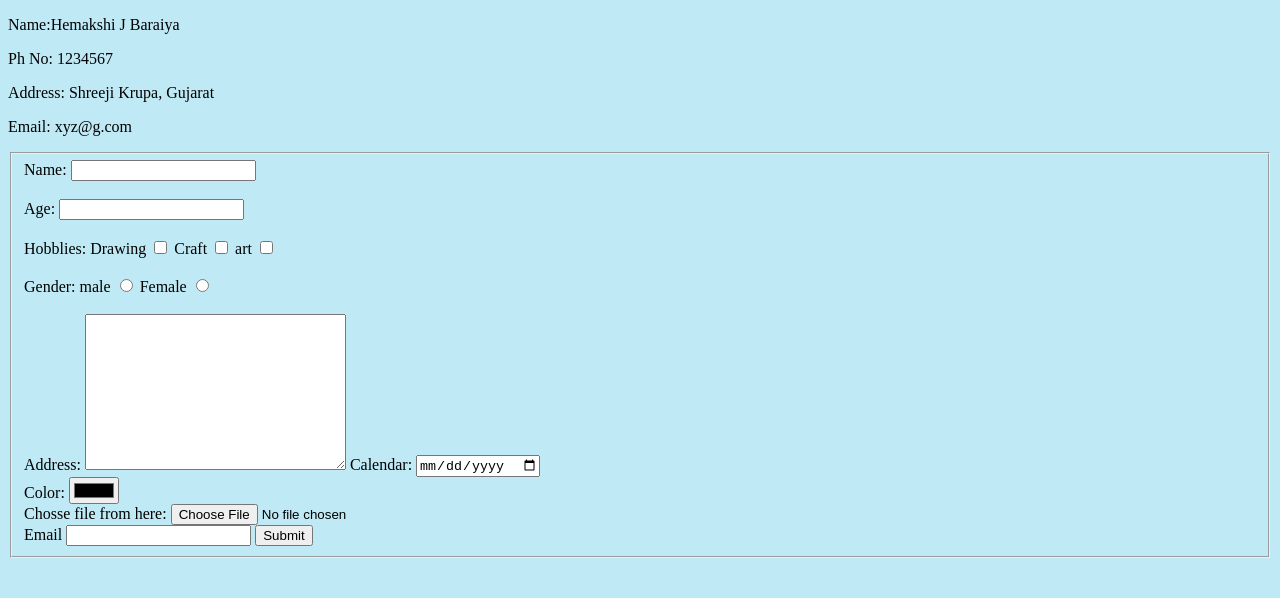
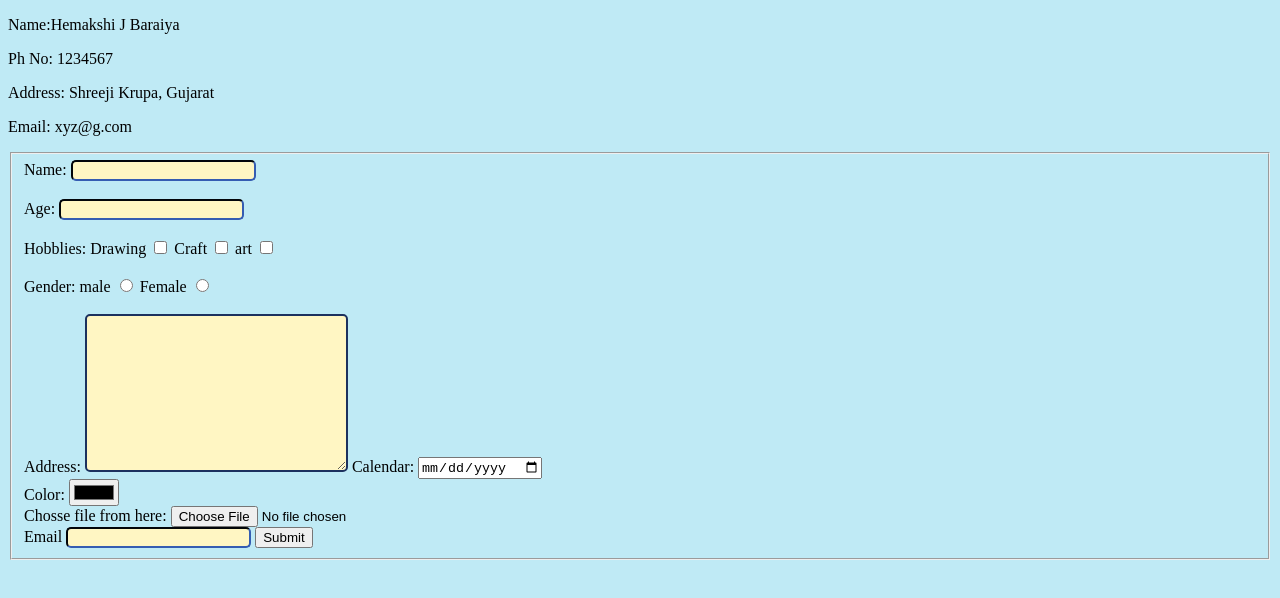
Before and after one commit to HemakshiBaraiya/intro, a plain HTML site: page Contact Details.html in a window 1280 px wide. Drawn offline with Linux system fonts and the light colour scheme.

Commit message:
Update Contact Details.html

```diff
--- a/Contact Details.html
+++ b/Contact Details.html
@@ -13,9 +13,9 @@
 <!--<form class="" action="mailto:hemakshi.7.2patel@gmail.com" method="post">-->
         <form class="" action="index.html" method="post">
             <label>Name:</label>
-            <input name="yourName" type="text"><br><br>
+            <input class="textarea" name="yourName" type="text"><br><br>
             <label>Age:</label>
-            <input name="yourAge" type="number"><br><br>
+            <input class="textarea" name="yourAge" type="number"><br><br>
             <label>Hobblies:</label>
             <label>Drawing</label>
             <input type="checkbox">
@@ -29,15 +29,15 @@
             <label>Female</label>
             <input type="radio"><br><br>
             <label>Address:</label>
-            <textarea name="YourAddress" rows="10" cols="30"></textarea>
+            <textarea class="textarea" name="YourAddress" rows="10" cols="30"></textarea>
             <label>Calendar:</label>
-            <input type="date" value="20-01-23"/><br>
+            <input type="date" value=""/><br>
             <label>Color:</label>
             <input type="color"><br>
             <label>Chosse file from here:</label>
             <input type="file"/><br>
             <label>Email</label>
-            <input type="email" name="YourEmail"/>
+            <input class="textarea" type="email" name="YourEmail"/>
             <input type="submit" >
         </form>
         </fieldset>
```
